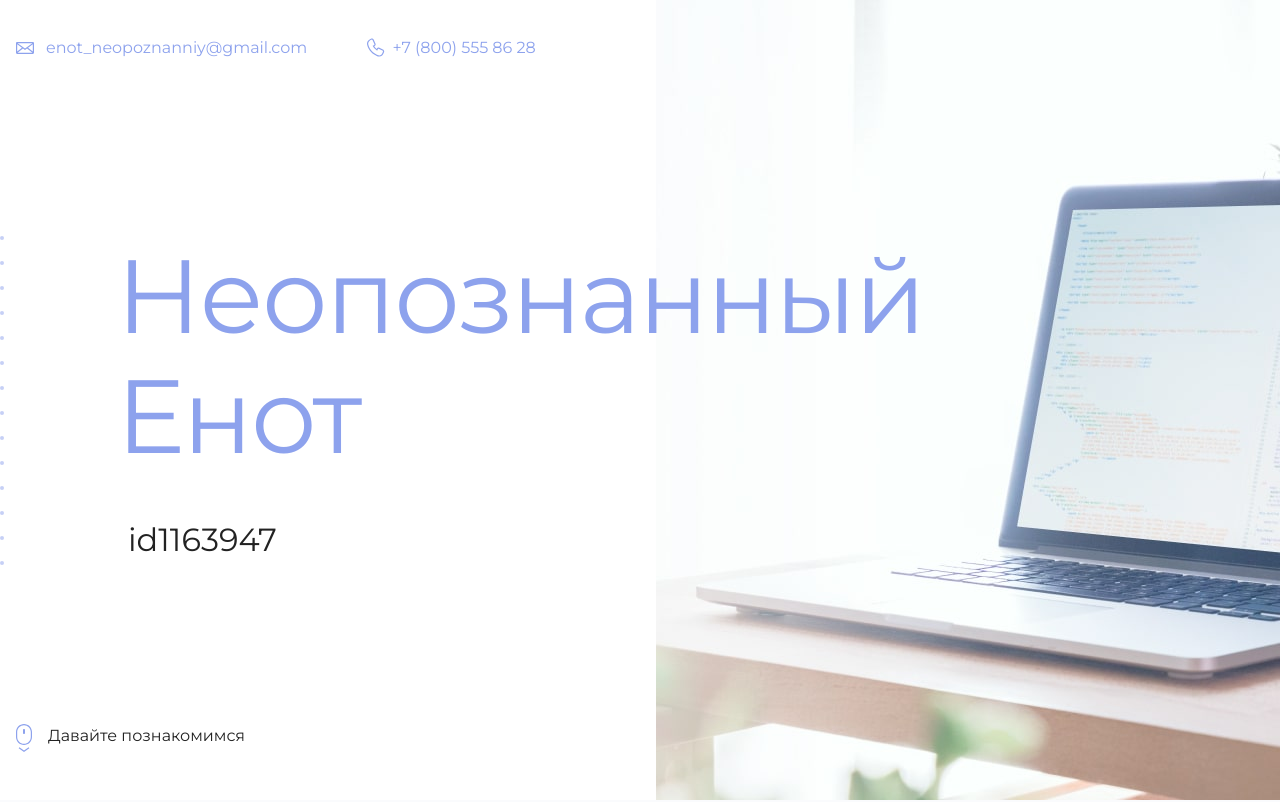
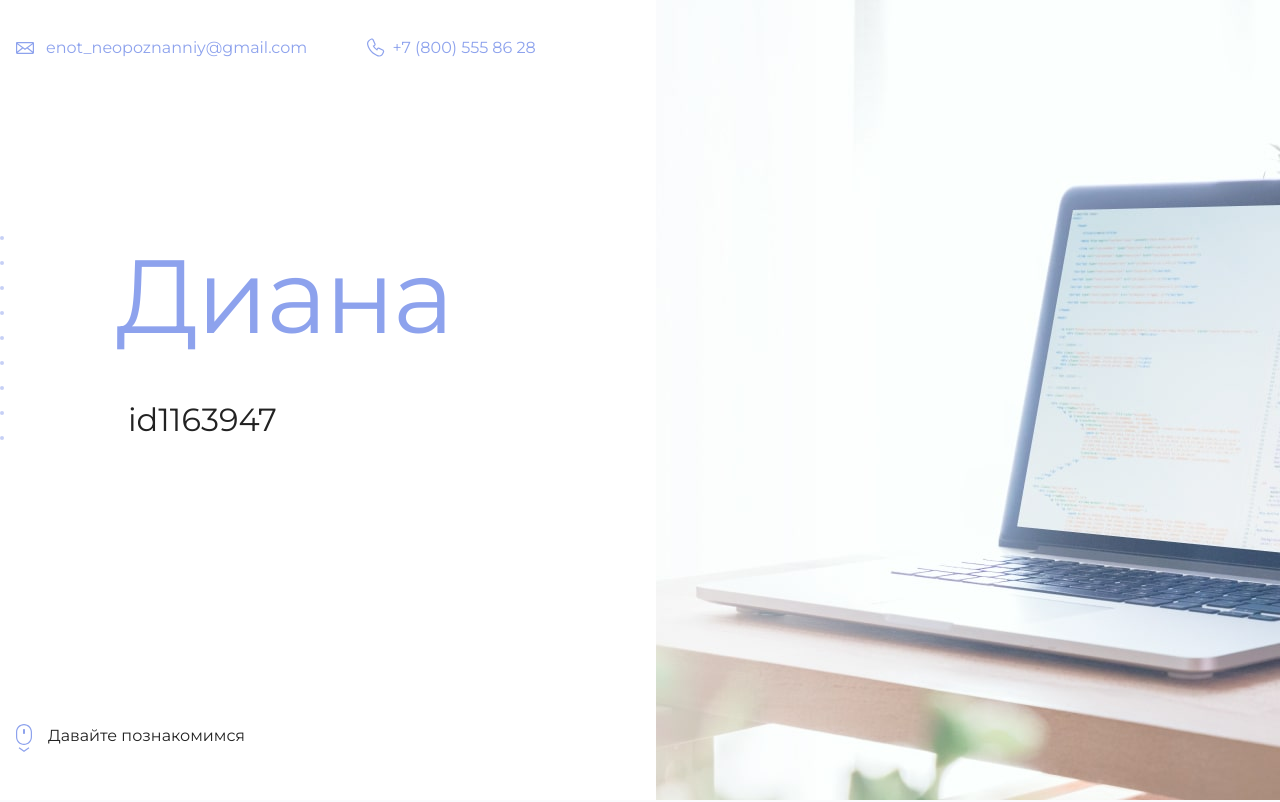
Before and after one commit to DianaWeb/example, a plain HTML site: page index.html in a window 1280 px wide. Shown: the top 802 px of the page. Drawn offline with Linux system fonts and the light colour scheme.

Commit message:
Добавляет имя

```diff
--- a/index.html
+++ b/index.html
@@ -18,7 +18,7 @@
     <main>
       <section class="hero-image">
         <div class="container">
-          <h1 class="heading">Неопознанный Енот</h1>
+          <h1 class="heading">Диана</h1>
           <p>id1163947</p>
         </div>
       </section>
```
